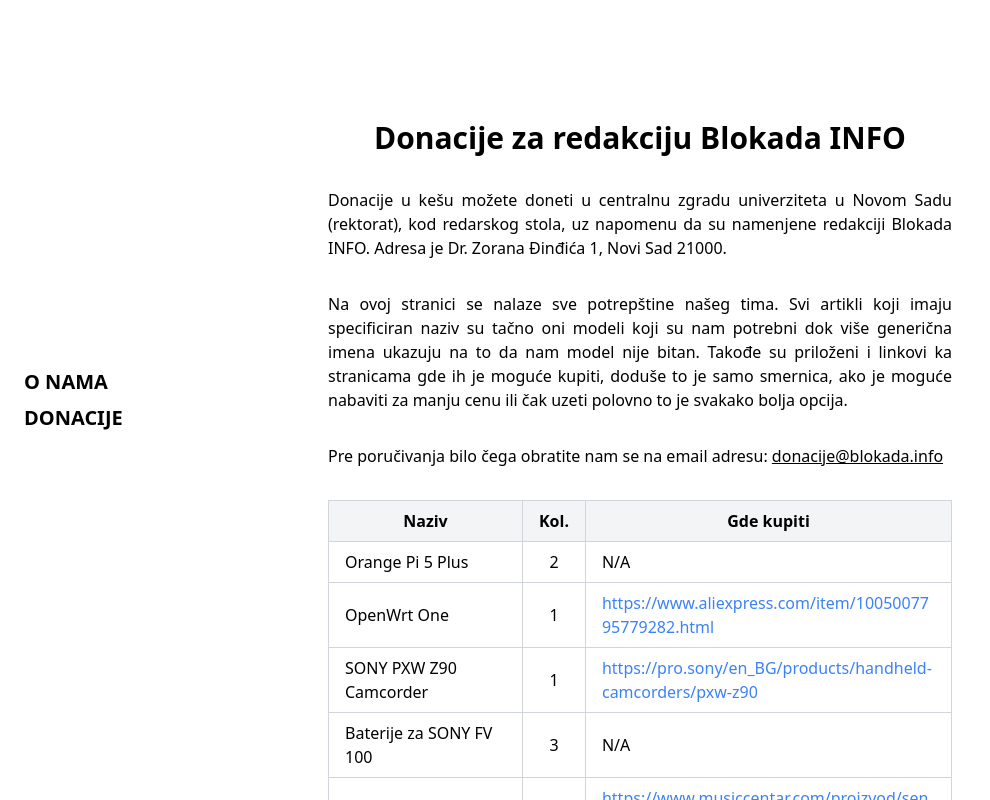
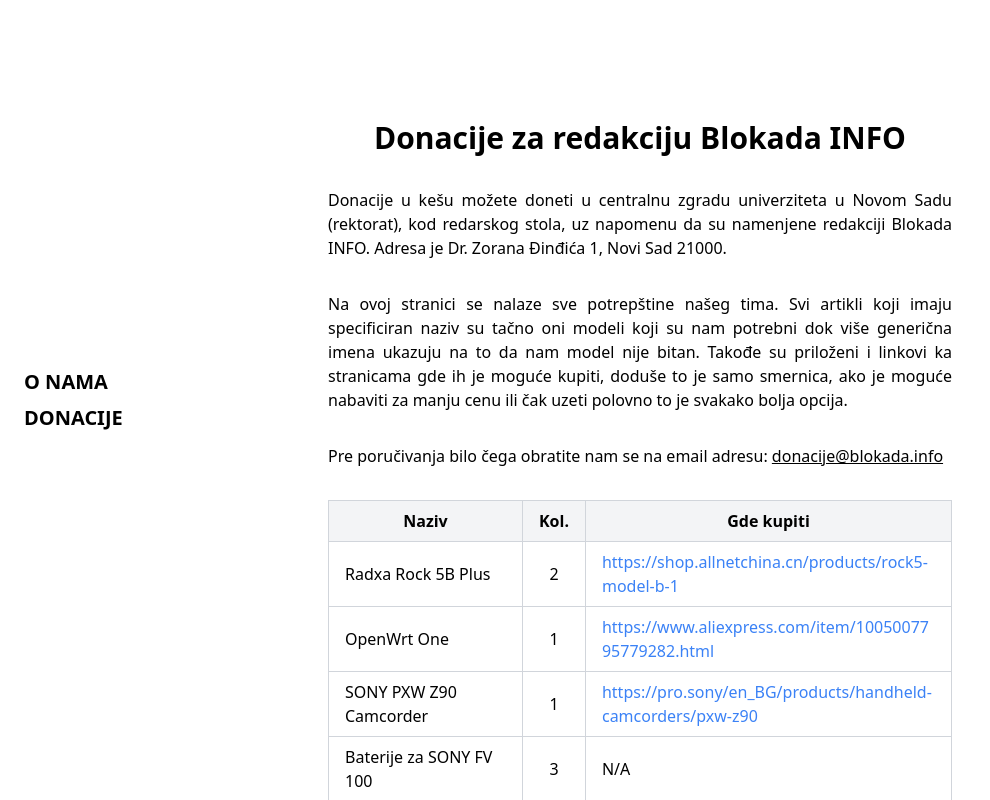
Before and after one commit to blokadainfo/website, a SvelteKit app: page /donacije in a window 1280 px wide. Shown: the top 800 px of the page, without its empty margins (0-990 px from the left). Built offline with nearby package versions, Linux system fonts and the light colour scheme.

Commit message:
fix(donations): radxa
Signed-off-by: Aleksa Siriški <31509435+aleksasiriski@users.noreply.github.com>

```diff
--- a/src/routes/(prerendered)/donacije/donations.ts
+++ b/src/routes/(prerendered)/donacije/donations.ts
@@ -4,8 +4,9 @@
 	links?: string[];
 }[] = [
 	{
-		name: 'Orange Pi 5 Plus',
-		pieces: 2
+		name: 'Radxa Rock 5B Plus',
+		pieces: 2,
+		links: ['https://shop.allnetchina.cn/products/rock5-model-b-1']
 	},
 	{
 		name: 'OpenWrt One',
```
